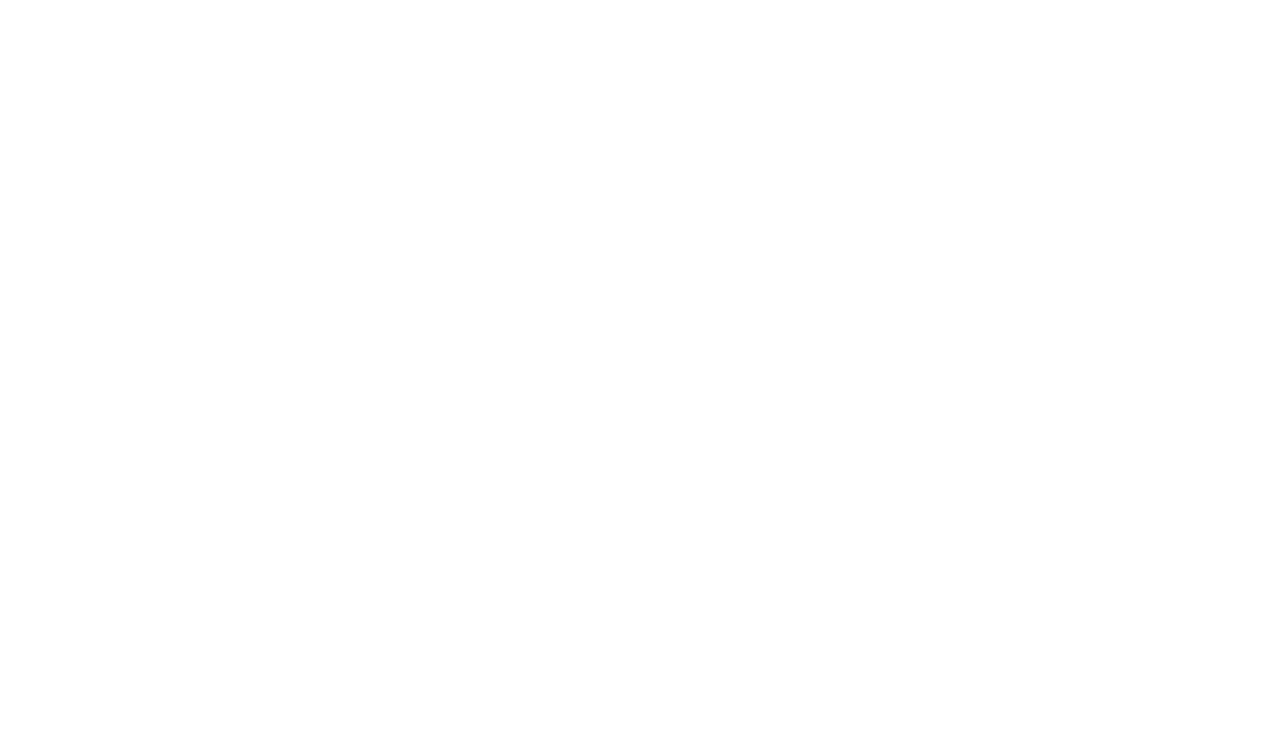
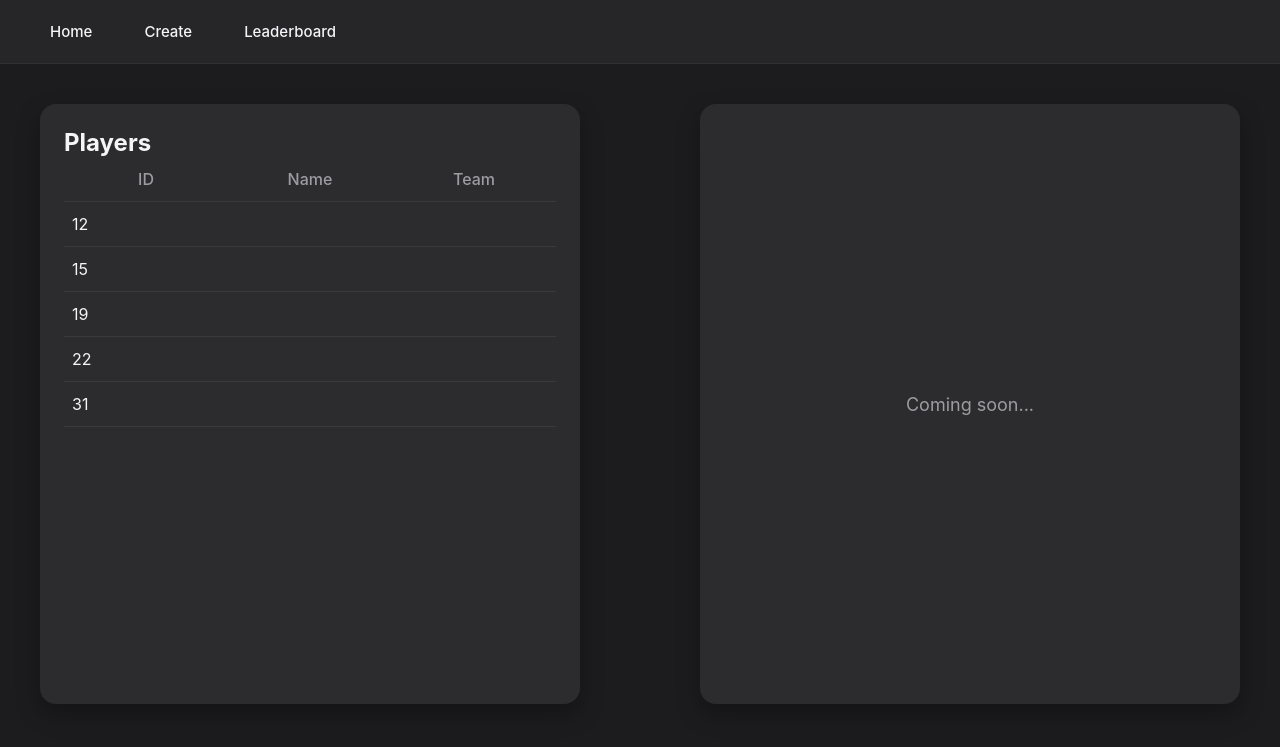
Before and after one commit to dfrttkj/WEB_GUN, a website: page public/create.html in a window 1280 px wide. Drawn offline with Linux system fonts and the light colour scheme.

Commit message:
bisschen pfusch muss ich zuhause noch fixen

```diff
--- a/public/create.html
+++ b/public/create.html
@@ -4,8 +4,43 @@
     <meta charset="UTF-8">
     <meta name="viewport" content="width=device-width, initial-scale=1.0">
     <title>Create</title>
+    <link rel="stylesheet" href="styles/create.css">
 </head>
 <body>
 
+<nav class="nav">
+    <a href="home.html">Home</a>
+    <a href="create.html">Create</a>
+    <a href="leaderboard.html">Leaderboard</a>
+</nav>
+
+<div class="page-layout">
+
+    <!-- Tabelle -->
+    <div class="table-container">
+        <h2>Players</h2>
+
+        <table class="player-table">
+            <thead>
+                <tr>
+                    <th>ID</th>
+                    <th>Name</th>
+                    <th>Team</th>
+                </tr>
+            </thead>
+            <tbody id="playerTableBody">
+                <!-- JS füllt ein -->
+            </tbody>
+        </table>
+    </div>
+
+    <!-- Placeholder -->
+    <div class="right-placeholder">
+        <p>Coming soon...</p>
+    </div>
+
+</div>
+
+<script src="scripts/script.js"></script>
 </body>
 </html>
--- a/public/scripts/script.js
+++ b/public/scripts/script.js
@@ -0,0 +1,63 @@
+console.log("script.js loaded");
+
+// Beispiel-IDs – später durch WebSocket ersetzt
+let availablePlayerIDs = [12, 15, 19, 22, 31];
+
+// Tabellenkörper holen
+const tableBody = document.getElementById("playerTableBody");
+
+/**
+ * Beschränkt contenteditable Zellen auf maxLength Zeichen (Standard: 32)
+ * und verhindert Layoutverschiebungen durch sofortige Kürzung.
+ */
+function enforceMaxLength(cell, maxLength = 32) {
+    cell.addEventListener("input", () => {
+
+        // Inhalt ohne unerwünschte Zeilenumbrüche
+        let text = cell.innerText.replace(/\n/g, "");
+
+        // Falls zu lang → kürzen
+        if (text.length > maxLength) {
+            text = text.substring(0, maxLength);
+            cell.innerText = text;
+
+            // Cursor ans Ende setzen (sonst springt er nach oben)
+            const range = document.createRange();
+            const sel = window.getSelection();
+            range.selectNodeContents(cell);
+            range.collapse(false);
+            sel.removeAllRanges();
+            sel.addRange(range);
+        }
+    });
+}
+
+/**
+ * Baut die Spieler-Tabelle komplett neu auf.
+ * Für jede "availablePlayerID" wird eine Zeile erzeugt.
+ * ID = fix, Name & Team = editierbar + jeweils max. 32 Zeichen.
+ */
+function renderPlayerTable() {
+    if (!tableBody) return; // Falls wir nicht auf create.html sind
+
+    tableBody.innerHTML = ""; // Tabelle leeren
+
+    availablePlayerIDs.forEach(id => {
+        const row = document.createElement("tr");
+
+        row.innerHTML = `
+            <td class="id-cell">${id}</td>
+            <td class="name-cell" contenteditable="true"></td>
+            <td class="team-cell" contenteditable="true"></td>
+        `;
+
+        tableBody.appendChild(row);
+
+        // Maximale Länge für editierbare Zellen aktivieren
+        enforceMaxLength(row.querySelector(".name-cell"), 32);
+        enforceMaxLength(row.querySelector(".team-cell"), 32);
+    });
+}
+
+// Beim Laden sofort ausführen
+renderPlayerTable();
--- /dev/null
+++ b/public/styles/create.css
@@ -0,0 +1,134 @@
+/* =========================================
+   GLOBAL
+========================================= */
+
+* {
+    margin: 0;
+    padding: 0;
+    box-sizing: border-box;
+}
+
+body {
+    font-family: -apple-system, BlinkMacSystemFont, "Segoe UI", Roboto, Arial, sans-serif;
+    background: #1c1c1e; /* Apple Dark */
+    color: #f5f5f7;       /* Apple Light Text */
+}
+
+
+
+/* =========================================
+   NAVBAR (Apple Dark)
+========================================= */
+
+.nav {
+    display: flex;
+    gap: 32px;
+    padding: 16px 40px;
+    background: rgba(44, 44, 46, 0.7);   /* Apple Card Dark + Blur */
+    backdrop-filter: blur(12px);
+    border-bottom: 1px solid rgba(255,255,255,0.05);
+    position: sticky;
+    top: 0;
+}
+
+.nav a {
+    text-decoration: none;
+    color: #f5f5f7;
+    font-size: 15px;
+    font-weight: 500;
+    padding: 6px 10px;
+    border-radius: 6px;
+    transition: 0.25s ease;
+}
+
+.nav a:hover {
+    background: rgba(255,255,255,0.08);
+}
+
+
+
+/* =========================================
+   PAGE LAYOUT – Full Height
+========================================= */
+
+.page-layout {
+    display: flex;
+    justify-content: space-between;
+    gap: 40px;
+
+    /* Abstand oben/unten wie Apple Layout */
+    padding: 40px;
+
+    /* Seite füllt den gesamten sichtbaren Bereich
+       abzüglich Navbar + Padding */
+    height: calc(100vh - 120px);
+}
+
+
+
+/* =========================================
+   CARD CONTAINERS (Apple Dark Cards)
+========================================= */
+
+.table-container,
+.right-placeholder {
+    width: 45%;
+    height: 100%;
+
+    background: #2c2c2e;
+    padding: 24px;
+    border-radius: 16px;
+
+    box-shadow: 0 10px 25px rgba(0,0,0,0.3);
+
+    display: flex;
+    flex-direction: column;
+}
+
+
+
+/* ================================
+   TABLE STABILITY FIXES
+================================ */
+
+.player-table {
+    width: 100%;
+    border-collapse: collapse;
+    table-layout: fixed;          /* WICHTIG: verhindert Spaltenverschiebung */
+}
+
+.player-table th,
+.player-table td {
+    padding: 12px 8px;
+    border-bottom: 1px solid #3a3a3c;
+    text-overflow: ellipsis;      /* zeigt … bei Überlänge */
+    white-space: nowrap;          /* kein Umbruch */
+    overflow: hidden;             /* verhindert Layoutverschiebung */
+    max-width: 140px;             /* feste max. Breite */
+}
+
+.player-table th {
+    color: #9d9da1;
+    font-weight: 500;
+}
+
+.player-table td {
+    color: #f5f5f7;
+}
+
+/* Hover bleibt weiterhin schön clean */
+.player-table tr:hover td {
+    background: rgba(255,255,255,0.06);
+}
+
+
+/* =========================================
+   RIGHT PLACEHOLDER (Right Side)
+========================================= */
+
+.right-placeholder {
+    justify-content: center;
+    align-items: center;
+    color: #9d9da1;
+    font-size: 18px;
+}
```
Also changed, not shown: public/leaderboard.html (+1 -9 lines), public/styles/style.css (deleted).
